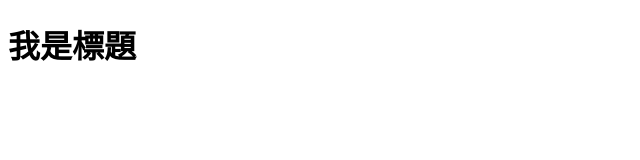
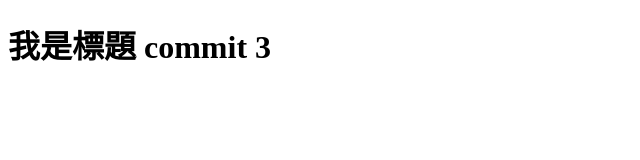
Before and after one commit to alexchang4869/092501, a plain HTML site: page index.html in a window 1280 px wide. Shown: the whole page, without its empty margins (0-640 px from the left). Drawn offline with Linux system fonts and the light colour scheme.

Commit message:
update index.html
update

```diff
--- a/index.html
+++ b/index.html
@@ -7,6 +7,6 @@
     <title>Document</title>
   </head>
   <body>
-    <h1>我是標題</h1>
+    <h1>我是標題 commit 3</h1>
   </body>
 </html>
```
